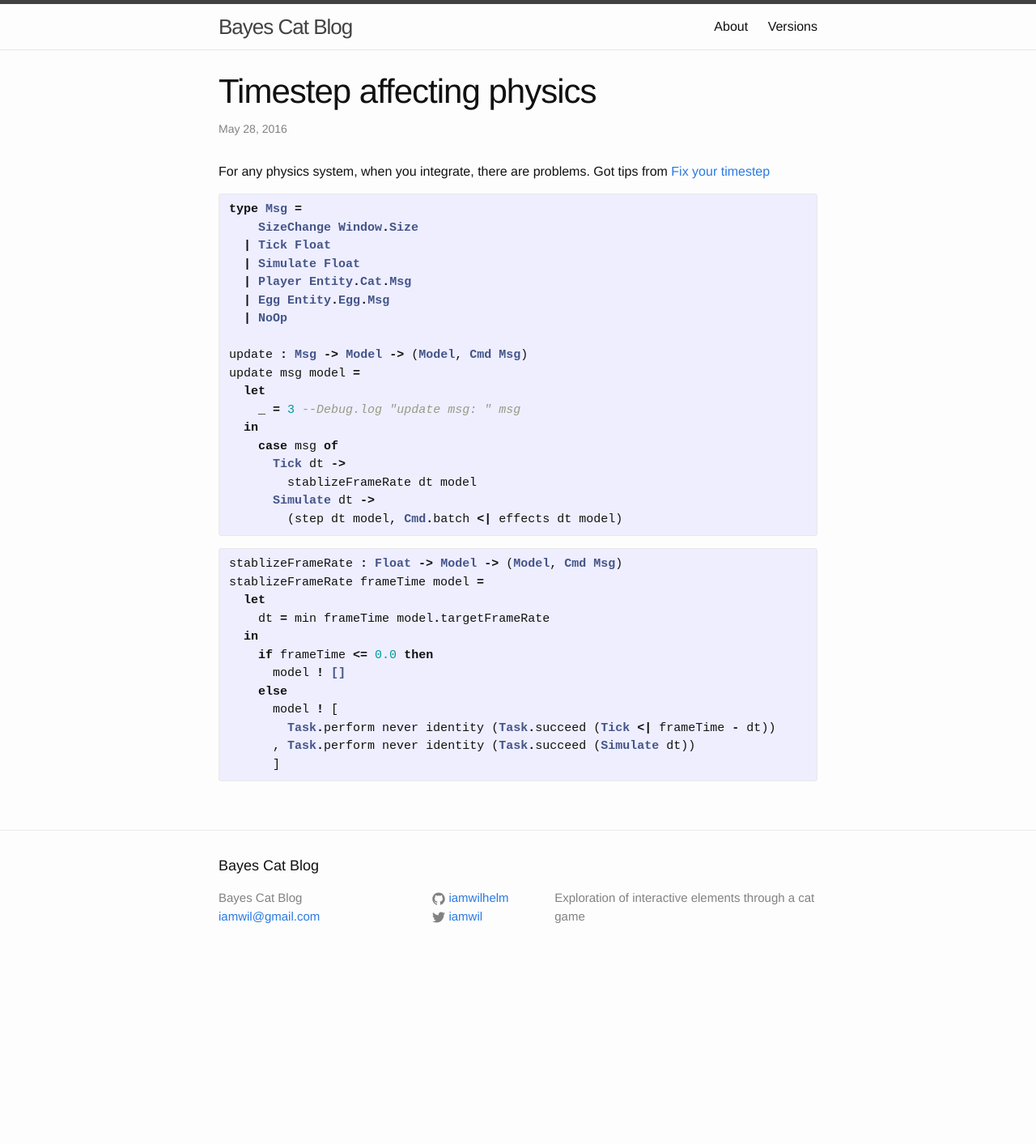
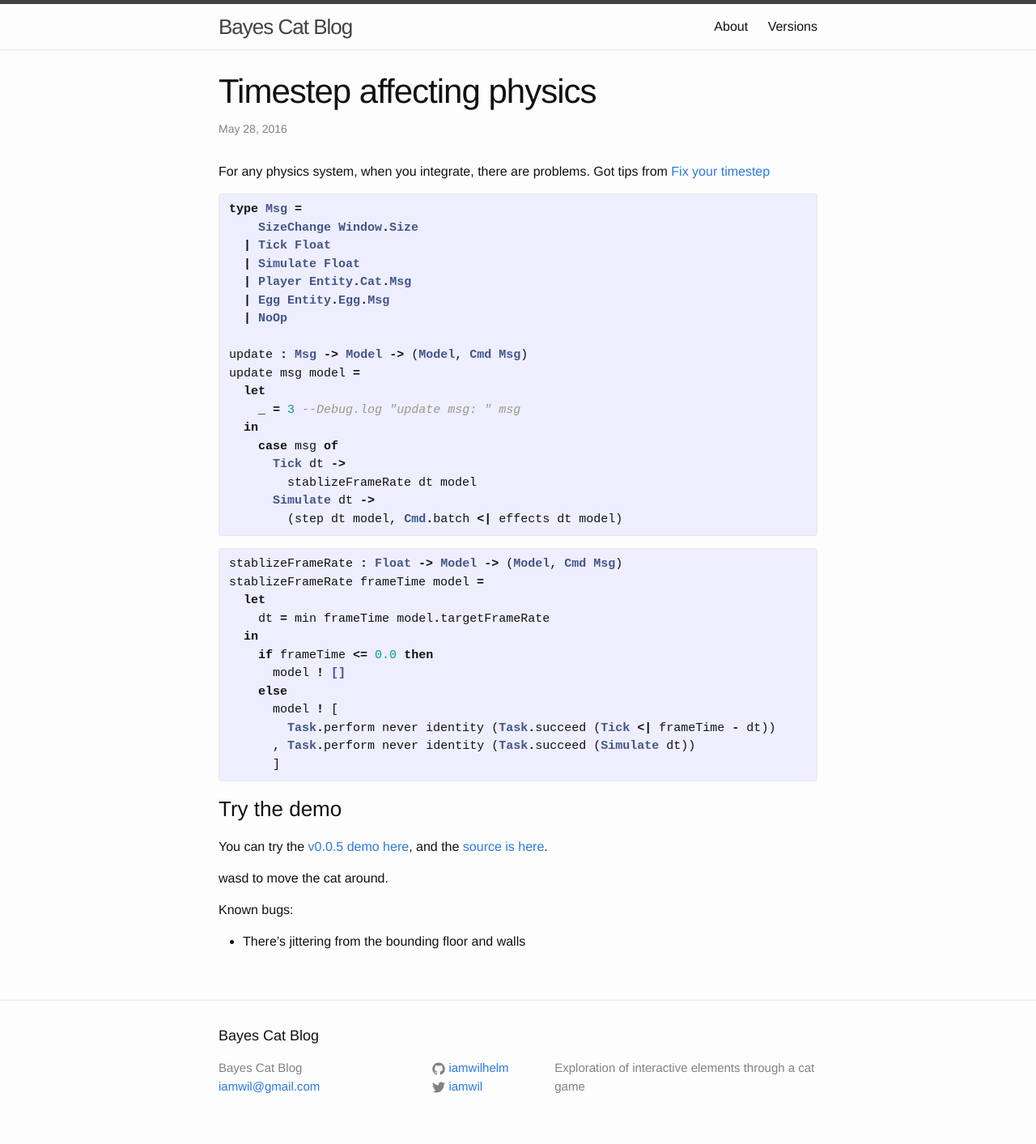
Before and after one commit to iamwilhelm/bayes-cat, a Jekyll site: the page built from _posts/2016-05-27-timestep-affecting-physics.markdown, in a window 1280 px wide. Shown: the whole page at 81% size. Built offline with Jekyll 4.4.1, drawn with Linux system fonts in a browser that asks for light colours; before the commit the page ends 1203 px from its top, so only the background shows below that.

Commit message:
add try demos at end of each blog post

```diff
--- a/_posts/2016-05-27-timestep-affecting-physics.markdown
+++ b/_posts/2016-05-27-timestep-affecting-physics.markdown
@@ -44,4 +44,17 @@ stablizeFrameRate frameTime model =
       ]
 {% endhighlight %}
 
+### Try the demo
+
+You can try the [v0.0.5 demo here][v0.0.5], and the [source is here][v0.0.5-src].
+
+wasd to move the cat around.
+
+Known bugs:
+- There's jittering from the bounding floor and walls
+
+
 [fix-your-timestep]: http://gafferongames.com/game-physics/fix-your-timestep/
+
+[v0.0.5]: /bayes-cat/versions/v0.0.5/index.html
+[v0.0.5-src]: https://github.com/iamwilhelm/bayes-cat/tree/v0.0.5
```
Also changed, not shown: _posts/2016-05-22-entity-component-system.markdown (+7 -0 lines), _posts/2016-05-25-collision-detection-in-elm.markdown (+10 -0 lines).
